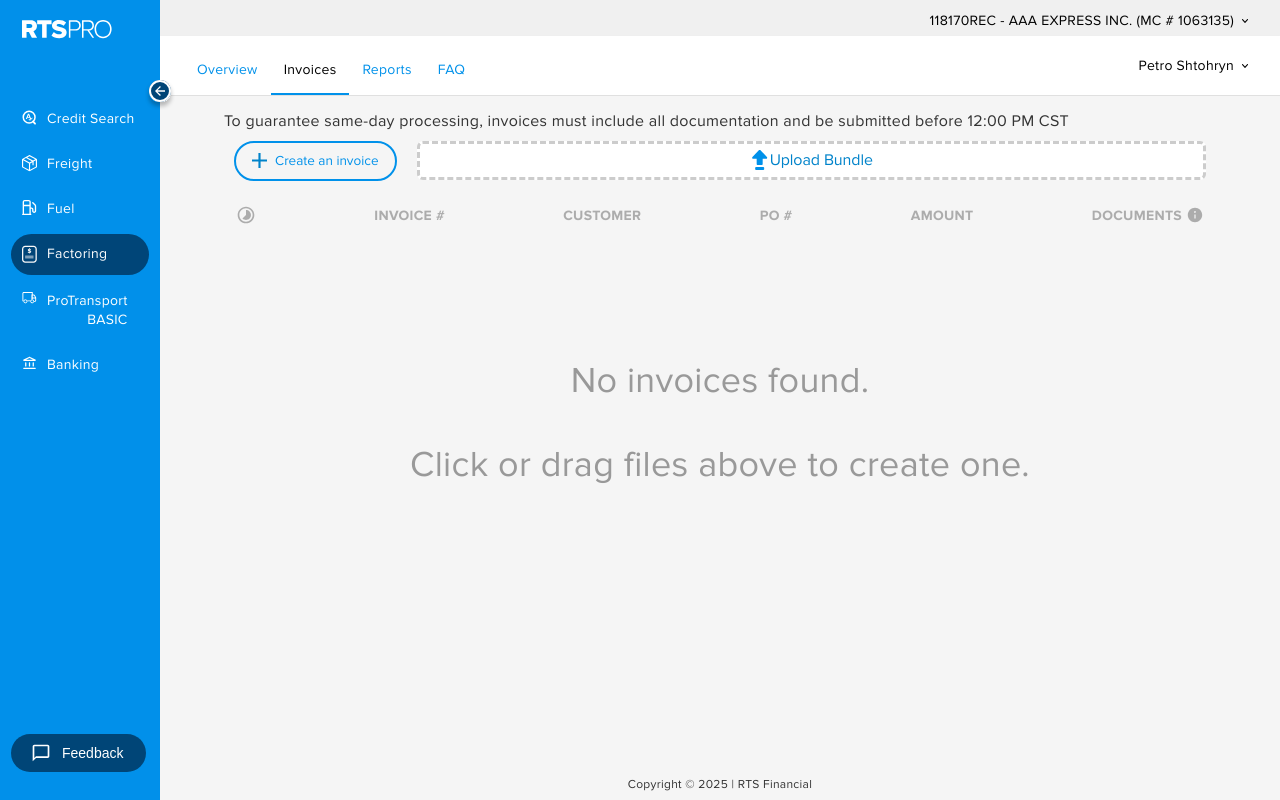
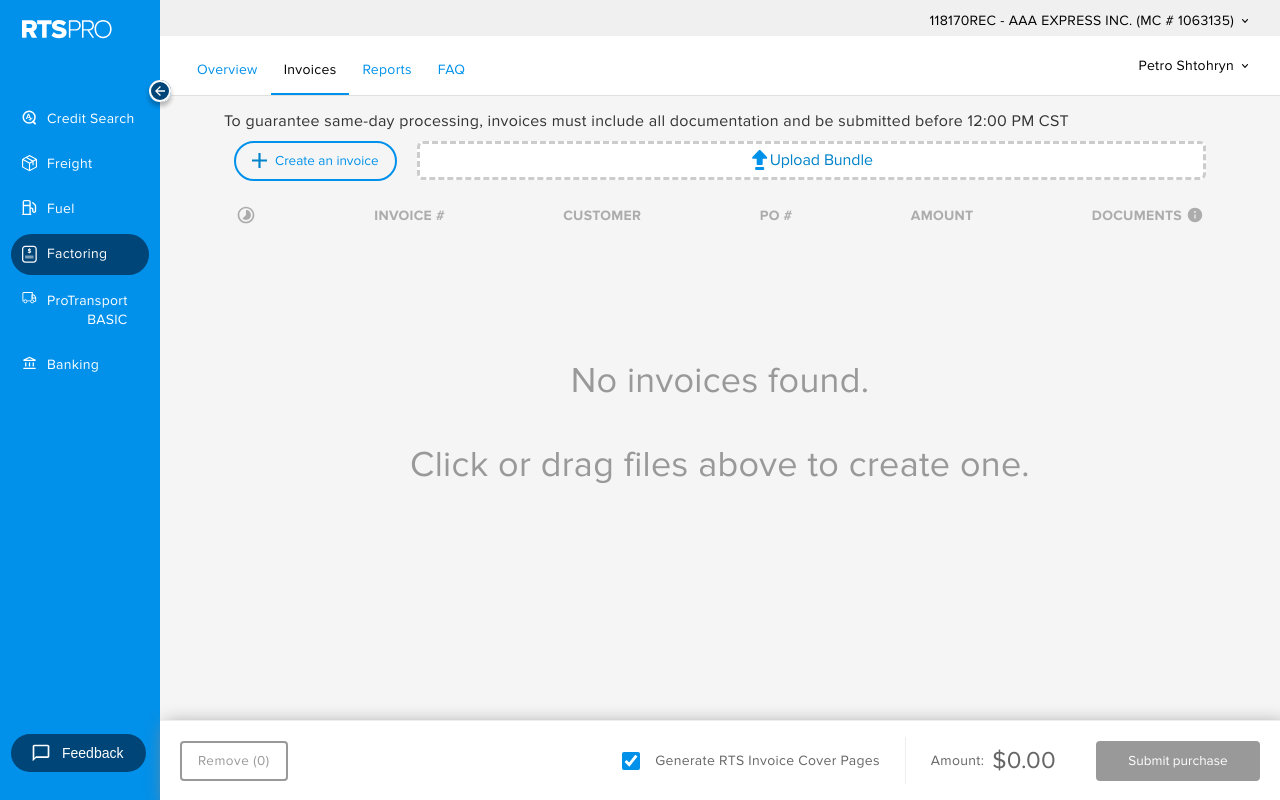
Before and after one commit to nazar-koltsun/RTS, a Next.js app: page /factoring/invoices in a window 1280 px wide. Built offline with nearby package versions, Linux system fonts and the light colour scheme; sample sign-in values are in the browser's storage.

Commit message:
Add PurchaseSection component to Invoices page for invoice submission; implement total amount calculation, invoice removal, and cover page generation options. Update styles for new section and enhance overall layout.

```diff
--- /dev/null
+++ b/app/factoring/invoices/components/PurchaseSection.js
@@ -0,0 +1,132 @@
+'use client';
+
+import styles from './PurchaseSection.module.css';
+
+// Format amount with $ and commas
+// Rules based on examples:
+// - Amounts < $1,000: always show .00
+// - $1,000 (whole number): no .00
+// - $10,000.00, $100,000.00: show .00 (even if whole number)
+// - $1,000,000 (whole number): no .00
+// - Amounts with cents: always show the cents
+const formatAmount = (value) => {
+  if (!value || value === '') return '$0.00';
+  // Remove any existing formatting ($, commas)
+  const numericValue = value.toString().replace(/[$,]/g, '');
+  if (numericValue === '' || numericValue === '.') return '$0.00';
+
+  // Parse as float to handle decimals properly
+  const numValue = parseFloat(numericValue);
+  if (isNaN(numValue)) return '$0.00';
+
+  // Handle decimal numbers
+  const parts = numericValue.split('.');
+  const integerPart = parts[0] || '0';
+  const decimalPart = parts[1] !== undefined ? parts[1] : '';
+
+  // Check if it's a whole number
+  const isWholeNumber =
+    decimalPart === '' || parseFloat('0.' + decimalPart) === 0;
+
+  // Add commas to integer part using regex
+  const formattedInteger = integerPart.replace(/\B(?=(\d{3})+(?!\d))/g, ',');
+
+  // Format decimal part
+  let formattedDecimal = '';
+  if (numValue < 1000) {
+    // Always show .00 for amounts < 1000
+    formattedDecimal = '.00';
+  } else if (!isWholeNumber) {
+    // Show the actual decimal part (pad to 2 digits if needed)
+    formattedDecimal =
+      '.' +
+      (decimalPart.length >= 2
+        ? decimalPart.substring(0, 2)
+        : decimalPart.padEnd(2, '0'));
+  } else {
+    // For whole numbers >= 1000
+    // Show .00 for 10,000 and 100,000, but not for 1,000 or 1,000,000
+    const intValue = parseInt(integerPart, 10);
+    if (intValue === 1000 || intValue >= 1000000) {
+      // Don't show .00 for exactly 1,000 or >= 1,000,000
+      formattedDecimal = '';
+    } else {
+      // Show .00 for other whole numbers (like 10,000, 100,000)
+      formattedDecimal = '.00';
+    }
+  }
+
+  return '$' + formattedInteger + formattedDecimal;
+};
+
+// Parse formatted amount to raw number string
+const parseAmount = (formattedValue) => {
+  // Remove $ and commas, keep numbers and decimal point
+  return formattedValue.replace(/[$,]/g, '');
+};
+
+const PurchaseSection = ({
+  invoices,
+  onRemoveAll,
+  onSubmitPurchase,
+  generateCoverPages,
+  onGenerateCoverPagesChange,
+  isSubmitDisabled = false,
+}) => {
+  // Calculate total amount from all invoices
+  const calculateTotalAmount = () => {
+    return invoices.reduce((total, invoice) => {
+      const amount = parseFloat(parseAmount(invoice.amount || '0')) || 0;
+      return total + amount;
+    }, 0);
+  };
+
+  // Format total amount for display
+  const formatTotalAmount = () => {
+    const total = calculateTotalAmount();
+    return formatAmount(total.toString());
+  };
+
+  return (
+    <div className={styles.purchaseSection}>
+      <button
+        className={styles.removeButton}
+        onClick={onRemoveAll}
+        disabled={invoices.length === 0}
+      >
+        Remove ({invoices.length})
+      </button>
+
+      <div className={styles.purchaseMiddle}>
+        <label className={styles.checkboxLabel}>
+          <input
+            type="checkbox"
+            checked={generateCoverPages}
+            onChange={(e) => onGenerateCoverPagesChange(e.target.checked)}
+            className={styles.checkbox}
+          />
+          <span className={styles.checkboxText}>
+            Generate RTS Invoice Cover Pages
+          </span>
+        </label>
+
+        <div className={styles.amountDivider}></div>
+
+        <div className={styles.amountText}>
+          Amount:{' '}
+          <span className={styles.amountTextAmount}>{formatTotalAmount()}</span>
+        </div>
+      </div>
+
+      <button
+        className={styles.submitButton}
+        onClick={onSubmitPurchase}
+        disabled={isSubmitDisabled}
+      >
+        Submit purchase
+      </button>
+    </div>
+  );
+};
+
+export default PurchaseSection;
--- /dev/null
+++ b/app/factoring/invoices/components/PurchaseSection.module.css
@@ -0,0 +1,119 @@
+/* Purchase/Submit Section */
+.purchaseSection {
+  position: fixed;
+  bottom: 0;
+  left: 160px;
+  right: 0;
+  z-index: 10;
+  display: flex;
+  align-items: center;
+  padding: 16px 20px;
+  background-color: #ffffff;
+  border-top: 1px solid #eeeeee;
+  box-shadow: 5px 5px 18px #888;
+  margin-top: 20px;
+  gap: 40px;
+}
+
+.removeButton {
+  padding: 10px 16px;
+  background-color: transparent;
+  border: 2px solid #ef3824;
+  color: #ef3824;
+  border-radius: 4px;
+  font-size: 13.5px;
+  font-weight: 400;
+  cursor: pointer;
+  font-family: var(--font-family-proxima-nova);
+  white-space: nowrap;
+  letter-spacing: 0.5px;
+  transition: all 0.2s ease-in-out;
+}
+
+.removeButton:hover:not(:disabled) {
+  cursor: pointer;
+  background-color: #fff0f0;
+}
+
+.removeButton:disabled {
+  color: #999999;
+  border-color: #999999;
+  cursor: not-allowed;
+}
+
+.purchaseMiddle {
+  display: flex;
+  align-items: center;
+  gap: 25px;
+  flex: 1;
+  justify-content: flex-end;
+  margin-left: auto;
+}
+
+.checkboxLabel {
+  display: flex;
+  align-items: center;
+  cursor: pointer;
+  gap: 15px;
+}
+
+.checkbox {
+  width: 18px;
+  height: 18px;
+  cursor: pointer;
+  accent-color: #0190ea;
+  flex-shrink: 0;
+}
+
+.checkboxText {
+  font-size: 14px;
+  color: #666666;
+  font-weight: 400;
+  font-family: var(--font-family-proxima-nova);
+}
+
+.amountDivider {
+  width: 1px;
+  height: 47px;
+  background-color: #eeeeee;
+}
+
+.amountText {
+  display: flex;
+  align-items: center;
+  gap: 8px;
+  font-size: 14px;
+  color: #666666;
+  font-weight: 400;
+  font-family: var(--font-family-proxima-nova);
+  white-space: nowrap;
+}
+
+.amountTextAmount {
+  font-size: 24px;
+}
+
+.submitButton {
+  min-width: 164px;
+  padding: 12px 24px;
+  background-color: #72bf44;
+  color: #ffffff;
+  border: none;
+  border-radius: 4px;
+  font-size: 13.5px;
+  font-weight: 400;
+  cursor: pointer;
+  font-family: var(--font-family-proxima-nova);
+  white-space: nowrap;
+  transition: background-color 0.2s ease-in-out;
+
+  &:disabled {
+    background-color: #999999;
+    cursor: not-allowed;
+  }
+}
+
+.submitButton:hover:not(:disabled) {
+  cursor: pointer;
+  background-color: #559132;
+}
--- a/app/factoring/invoices/page.js
+++ b/app/factoring/invoices/page.js
@@ -6,6 +6,7 @@
 import Image from 'next/image';
 import FormInput from '@/app/components/FormInput';
 import FilesPreviewBlock from './components/FilesPreviewBlock';
+import PurchaseSection from './components/PurchaseSection';
 
 const STORAGE_KEY = 'invoices_data';
 
@@ -134,6 +135,7 @@
     return false;
   });
   const [openPreviewId, setOpenPreviewId] = useState(null);
+  const [generateCoverPages, setGenerateCoverPages] = useState(true);
   const bundleInputRef = useRef(null);
   const documentInputRefs = useRef({});
   const previewFileInputRefs = useRef({});
@@ -330,6 +332,32 @@
           : invoice
       )
     );
+  };
+
+  // Handle remove all invoices
+  const handleRemoveAll = () => {
+    setInvoices([]);
+    setIsHeaderActive(false);
+  };
+
+  // Check if all invoices are valid (all fields filled + documents uploaded)
+  const areAllInvoicesValid = () => {
+    if (invoices.length === 0) return false;
+    return invoices.every(
+      (invoice) =>
+        isAllFieldsFilled(invoice) &&
+        invoice.documents &&
+        invoice.documents.length > 0
+    );
+  };
+
+  // Handle submit purchase
+  const handleSubmitPurchase = () => {
+    // TODO: Implement submit to database logic
+    console.log('Submitting purchase:', {
+      invoices,
+      generateCoverPages,
+    });
   };
 
   return (
@@ -630,7 +658,15 @@
         ))}
       </div>
 
-      {/* Notes Section */}
+      {/* Purchase/Submit Section */}
+      <PurchaseSection
+        invoices={invoices}
+        onRemoveAll={handleRemoveAll}
+        onSubmitPurchase={handleSubmitPurchase}
+        generateCoverPages={generateCoverPages}
+        onGenerateCoverPagesChange={setGenerateCoverPages}
+        isSubmitDisabled={!areAllInvoicesValid()}
+      />
     </div>
   );
 };
--- a/app/factoring/invoices/page.module.css
+++ b/app/factoring/invoices/page.module.css
@@ -188,7 +188,6 @@
   align-items: center;
 
   @media (max-width: 1200px) {
-
   }
 }
 
```
